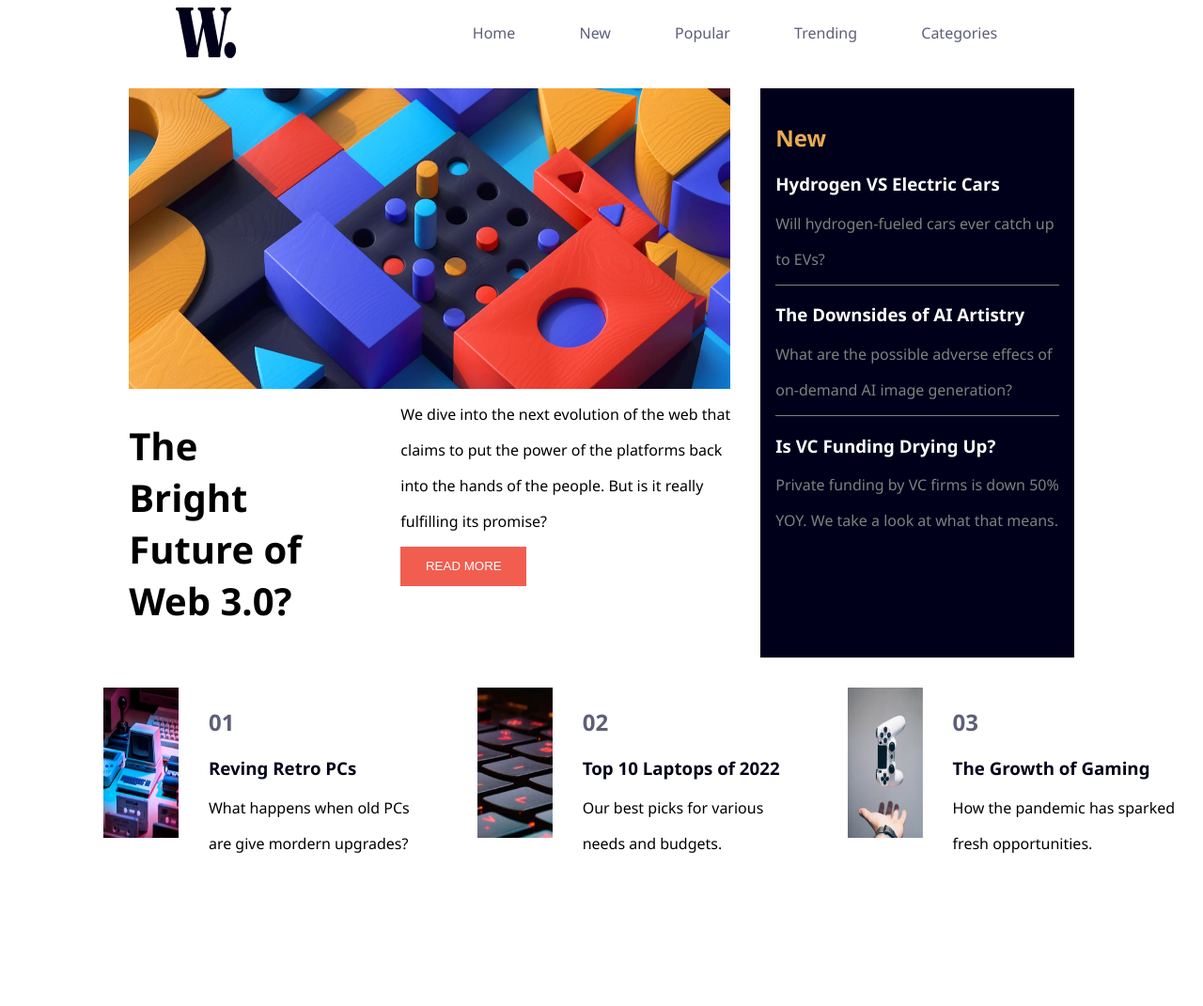
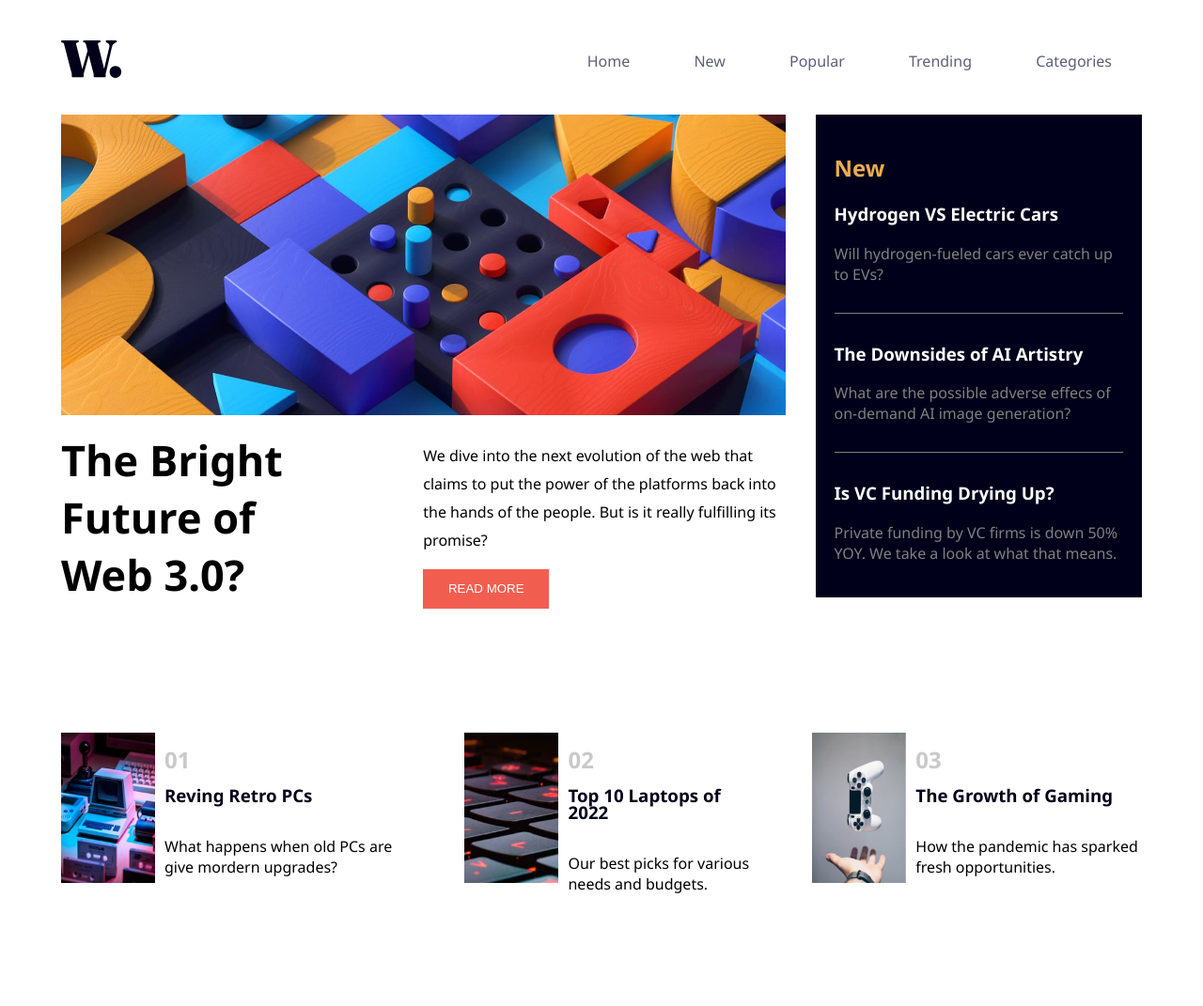
Before and after one commit to Kenny-Nuel/news-homepage, a plain HTML site: page index.html in a window 1280 px wide. Shown: the whole page at 94% size. Before the commit the page ends 933 px from the top, so only its background shows below. Drawn offline with nearby package versions, Linux system fonts and the light colour scheme.

Commit message:
Initial commit

```diff
--- a/index.html
+++ b/index.html
@@ -6,86 +6,128 @@
     <meta name="viewport" content="width=device-width, initial-scale=1.0" />
     <link rel="stylesheet" href="styles.css" />
     <link rel="icon" href="./assets/images/favicon-32x32.png" />
+    <link
+      rel="stylesheet"
+      href="https://cdn.jsdelivr.net/npm/bootstrap-icons@1.10.4/font/bootstrap-icons.css"
+    />
+
     <title>News | Homepage</title>
   </head>
   <body>
-    <header>
-      <img src="./assets/images/logo.svg" alt="" />
+    <!-- Nav start -->
+    <div class="container">
       <nav>
+        <div class="nav-brand">
+          <img src="./assets/images/logo.svg" alt="" />
+        </div>
         <ul>
-          <a href="#" class="link"><li>Home</li></a>
-          <a href="#" class="link"><li>New</li></a>
-          <a href="#" class="link"><li>Popular</li></a>
-          <a href="#" class="link"><li>Trending</li></a>
-          <a href="#" class="link"><li>Categories</li></a>
+          <!--
+            It should be structured as ul>li>a 👇🏽 because in an unordered list (ul), the direct child should be the list itself (li)
+            <li><a href="#" class="link">Home</a></li>
+
+            and not ul>a>li 👇🏽
+            <a href="#" class="link"><li>Home</li></a>
+          -->
+          <li><a href="#" class="link">Home</a></li>
+          <li><a href="#" class="link">New</a></li>
+          <li><a href="#" class="link">Popular</a></li>
+          <li><a href="#" class="link">Trending</a></li>
+          <li><a href="#" class="link">Categories</a></li>
         </ul>
+        <div class="mobile-toggle">
+          <i class="bi bi-list"></i>
+        </div>
       </nav>
-    </header>
-    <section class="firstSection">
-      <div class="firstContainer">
-        <img
-          src="./assets/images/image-web-3-desktop.jpg"
-          alt="#"
-          class="imageContainer"
-        />
-        <div class="fcSub">
+    </div>
+    <!-- Nav end -->
+
+    <!-- Header Section start -->
+    <section class="header-section container">
+      <div class="header-section-wrap">
+        <img src="./assets/images/image-web-3-desktop.jpg" alt="#" />
+        <div class="header-section-content">
           <h1>The Bright Future of Web 3.0?</h1>
-          <div>
-            <p>We dive into the next evolution of the web that</p>
-            <p>claims to put the power of the platforms back</p>
-            <p>into the hands of the people. But is it really</p>
-            <p>fulfilling its promise?</p>
+          <div class="header-section-paragraph">
+            <p>
+              We dive into the next evolution of the web that claims to put the
+              power of the platforms back into the hands of the people. But is
+              it really fulfilling its promise?
+            </p>
             <button>READ MORE</button>
           </div>
         </div>
       </div>
-      <div class="secondContainer">
-        <h1 style="color: hsl(35, 77%, 62%)">New</h1>
-        <div class="sc-1">
-          <a href="#" class="link sc"><h3>Hydrogen VS Electric Cars</h3></a>
-          <p>Will hydrogen-fueled cars ever catch up</p>
-          <p>to EVs?</p>
+      <div class="header-side">
+        <h1>New</h1>
+        <div class="single-sc">
+          <!--
+          I'd rather have <h3><a></a></h3> instead of <a><h3></h3></a>.
+          Reasons:
+          - Best practice
+          - Clean code
+         -->
+          <h3><a href="#" class="link">Hydrogen VS Electric Cars</a></h3>
+          <p>Will hydrogen-fueled cars ever catch up to EVs?</p>
         </div>
-        <div class="sc-2">
-          <a class="link sc"><h3>The Downsides of AI Artistry</h3></a>
-          <p>What are the possible adverse effecs of</p>
-          <p>on-demand AI image generation?</p>
+        <div class="single-sc">
+          <h3><a href="#" class="link">The Downsides of AI Artistry</a></h3>
+          <p>
+            What are the possible adverse effecs of on-demand AI image
+            generation?
+          </p>
         </div>
-        <div class="sc-3">
-          <a href="#" class="link sc"><h3>Is VC Funding Drying Up?</h3></a>
-          <p>Private funding by VC firms is down 50%</p>
-          <p>YOY. We take a look at what that means.</p>
+        <div class="single-sc">
+          <h3><a href="#" class="link">Is VC Funding Drying Up?</a></h3>
+          <p>
+            Private funding by VC firms is down 50% YOY. We take a look at what
+            that means.
+          </p>
         </div>
       </div>
     </section>
-    <section class="secondSection">
-      <div class="thirdContainer">
-        <img src="./assets/images/image-retro-pcs.jpg" alt="#" />
+    <!-- Header Section end -->
+
+    <!-- News Section start -->
+    <section class="news-content-section container">
+      <div class="news-thumbnail">
+        <div class="nt-header">
+          <img src="./assets/images/image-retro-pcs.jpg" alt="#" />
+          <div class="nt-header-text">
+            <h2>01</h2>
+            <h3><a href="#" class="link">Reving Retro PCs</a></h3>
+          </div>
+        </div>
         <div class="content">
-          <h2>01</h2>
-          <a href="#" class="link sc2"><h3>Reving Retro PCs</h3></a>
-          <p>What happens when old PCs</p>
-          <p>are give mordern upgrades?</p>
+          <p>What happens when old PCs are give mordern upgrades?</p>
         </div>
       </div>
-      <div class="thirdContainer">
-        <img src="./assets/images/image-top-laptops.jpg" alt="#" />
+      <div class="news-thumbnail">
+        <div class="nt-header">
+          <img src="./assets/images/image-top-laptops.jpg" alt="#" />
+          <div class="nt-header-text">
+            <h2>02</h2>
+            <h3><a href="#" class="link">Top 10 Laptops of 2022</a></h3>
+          </div>
+        </div>
         <div class="content">
-          <h2>02</h2>
-          <a href="#" class="link sc2"><h3>Top 10 Laptops of 2022</h3></a>
-          <p>Our best picks for various</p>
-          <p>needs and budgets.</p>
+          <p>Our best picks for various needs and budgets.</p>
         </div>
       </div>
-      <div class="thirdContainer">
-        <img src="./assets/images/image-gaming-growth.jpg" alt="#" />
+      <div class="news-thumbnail">
+        <div class="nt-header">
+          <img src="./assets/images/image-gaming-growth.jpg" alt="#" />
+          <div class="nt-header-text">
+            <h2>03</h2>
+            <h3><a href="#" class="link">The Growth of Gaming</a></h3>
+          </div>
+        </div>
         <div class="content">
-          <h2>03</h2>
-          <a href="#" class="link sc2"><h3>The Growth of Gaming</h3></a>
-          <p>How the pandemic has sparked</p>
-          <p>fresh opportunities.</p>
+          <p>How the pandemic has sparked fresh opportunities.</p>
         </div>
       </div>
     </section>
+    <!-- News section end -->
+
+    <!-- Pheeeeew! PSG has finally eliminated fc Barca 😂😂 -->
   </body>
 </html>
--- a/styles.css
+++ b/styles.css
@@ -1,113 +1,231 @@
-body {
-  font-family: "Segoe UI", Tahoma, Geneva, Verdana, sans-serif;
+/* Declaring variables for reusable styles. No need repeating colors, font-size, well, basically any style property that you would reuse. Just store them in variables like this and reuse them in your code. */
+:root {
+  --primary-yellow: hsl(35, 77%, 62%);
+  --deep-blue: hsl(240, 100%, 5%);
 }
 
-header {
-  display: flex;
-  justify-content: space-evenly;
+body {
+  font-family: 'Segoe UI', Tahoma, Geneva, Verdana, sans-serif;
 }
 
-header li {
+.container {
+  max-width: 1150px;
+  margin: auto;
+}
+
+a {
+  text-decoration: none;
+}
+
+nav {
+  display: flex;
+  justify-content: space-between;
+  align-items: center;
+  padding: 30px 0;
+}
+
+nav .mobile-toggle {
+  display: none;
+}
+
+nav .mobile-toggle i {
+  color: #000;
+  font-size: 30px;
+}
+
+nav li {
   list-style: none;
   display: inline-block;
   margin: 0 2em;
 }
 
-.link,
+nav ul li a,
 .content h2 {
   color: hsl(236, 13%, 42%);
   text-decoration: none;
+  transition: all ease-in-out 0.5s;
 }
 
-.link:hover {
-  color: hsl(35, 77%, 62%);
+nav ul li a:hover {
+  /* This is how you can call / reuse the variable */
+  color: var(--primary-yellow);
   cursor: pointer;
-  transition: 0.3s ease-in-out 0.05s;
 }
 
-.imageContainer {
-  width: 40em;
+.header-section {
+  display: flex;
+  gap: 2em;
+}
+
+.header-section-wrap {
+  display: flex;
+  flex-direction: column;
+  width: 67%;
+}
+
+.header-section-wrap img {
+  width: auto;
   height: 20em;
 }
 
-.firstSection {
+.header-section-content {
   display: flex;
-  gap: 2em;
-  margin-top: 2em;
-  justify-content: center;
+  justify-content: space-between;
+  align-items: center;
+  margin-top: -20px;
 }
 
-@media (max-width: 45em){
-  .firstSection {
-    display: block;
-  }
-  .secondContainer {
-    text-align: center;
-  }
+.header-section-content h1 {
+  font-size: 45px;
+  width: 35%;
+  font-weight: 900;
 }
 
-.firstContainer {
-  display: flex;
-  flex-direction: column;
+.header-section-paragraph {
+  width: 50%;
 }
 
-
-.fcSub {
-  display: flex;
-  justify-content: space-between;
+.header-section-paragraph p {
+  line-height: 30px;
 }
 
-.fcSub h1 {
-  font-size: 2.5em;
-  width: 5em;
-}
-
-.fcSub button {
+.header-section-content button {
   background-color: hsl(5, 85%, 63%);
   color: white;
   padding: 1em 2em;
   border: none;
 }
 
-.fcSub button:hover {
+.header-section-content button:hover {
   cursor: pointer;
-  background-color: hsl(240, 100%, 5%);
+  background-color: var(--deep-blue);
   transition: 0.3s ease-in-out 0.05s;
 }
 
-.secondContainer {
-  background-color: hsl(240, 100%, 5%);
-  padding: 1em 1em;
-  max-height: 60em;
-  max-width: 20em;
+.header-side {
+  background-color: var(--deep-blue);
+  padding: 20px;
+  width: 100%;
+  height: 100%;
 }
 
-.sc-1,
-.sc-2 {
+.single-sc:not(:last-child) {
   border-bottom: 1px solid grey;
+  margin-bottom: 30px;
 }
-.sc {
+
+.single-sc:not(:last-child) p {
+  margin-bottom: 30px;
+}
+
+.single-sc a {
   color: white;
 }
 
-.secondContainer p {
+.header-side h1 {
+  color: var(--primary-yellow);
+}
+
+.header-side p {
   color: grey;
 }
 
-.secondSection,
-.thirdContainer {
+.news-content-section {
   display: flex;
-  justify-content: center;
-  gap: 2em;
-  margin-top: 1em;
-  margin-left: 2.5em;
+  padding: 100px 0;
+  gap: 50px;
 }
 
-.thirdContainer img {
-  width: 5em;
+.news-thumbnail .nt-header {
+  display: flex;
+}
+
+.news-thumbnail img {
+  position: absolute;
+  width: 100px;
   height: 10em;
 }
 
-.sc2 {
-  color: hsl(240, 100%, 5%);
+.news-thumbnail .nt-header-text {
+  margin-left: 110px;
+  line-height: 18px;
 }
+
+.news-thumbnail .nt-header-text h2 {
+  color: rgb(201, 201, 201);
+}
+
+.news-thumbnail .nt-header-text a {
+  color: var(--deep-blue);
+}
+
+.news-thumbnail .content {
+  margin-left: 110px;
+}
+
+@media screen and (max-width: 1020px) {
+  .header-section-wrap {
+    width: 100%;
+  }
+
+  .header-section {
+    flex-direction: column;
+  }
+
+  .header-section-content h1 {
+    width: 45%;
+  }
+
+  .header-section {
+    margin-bottom: 50px;
+  }
+
+  .header-section-paragraph {
+    width: 100%;
+  }
+
+  .header-side {
+    margin: 0 auto;
+    width: auto;
+  }
+
+  .news-content-section {
+    flex-direction: column;
+    justify-content: start;
+    max-width: 420px;
+  }
+
+  .news-thumbnail {
+    /* This centers all the thumbnails at this screen size */
+    margin: 0 auto;
+  }
+}
+
+@media screen and (max-width: 765px) {
+  nav {
+    padding: 10px 0;
+  }
+
+  nav img {
+    width: 30px;
+    height: 20px;
+  }
+
+  nav ul {
+    display: none;
+  }
+
+  nav .mobile-toggle {
+    display: block;
+  }
+
+  .header-section-content {
+    flex-direction: column;
+    text-align: center;
+    margin-bottom: 60px;
+  }
+
+  .header-section-content h1 {
+    width: 100%;
+  }
+}
```
